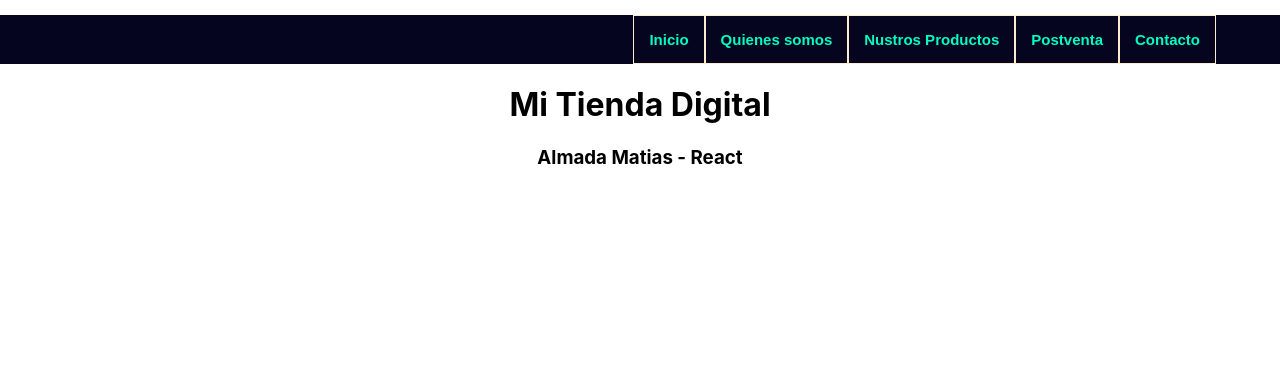
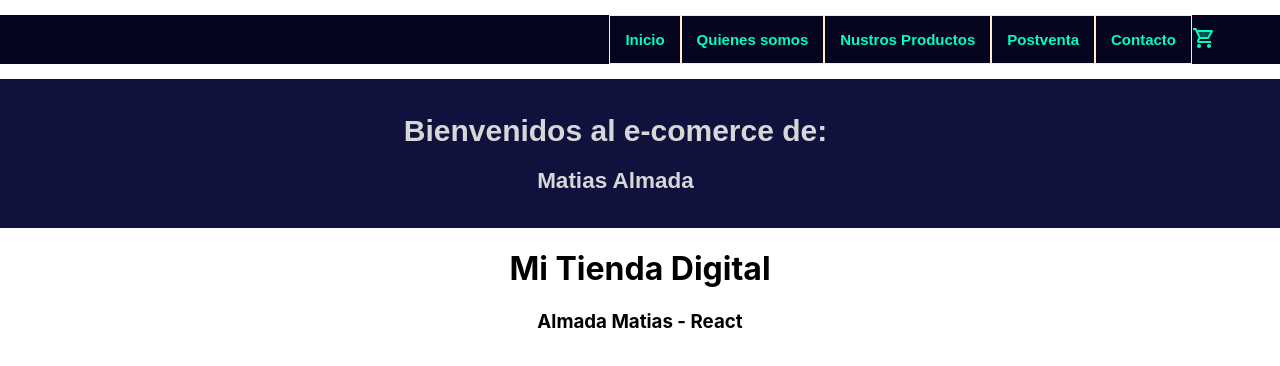
Before and after one commit to matiasea/my-tienda, a React (Create React App) app: page / in a window 1280 px wide. Shown: the top 366 px of the page. Built offline with nearby package versions, Linux system fonts and the light colour scheme.

Commit message:
"Incorporamos M-UI"

```diff
--- a/package.json
+++ b/package.json
@@ -3,6 +3,11 @@
   "version": "0.1.0",
   "private": true,
   "dependencies": {
+    "@emotion/react": "^11.9.3",
+    "@emotion/styled": "^11.9.3",
+    "@fontsource/roboto": "^4.5.7",
+    "@mui/icons-material": "^5.8.3",
+    "@mui/material": "^5.8.3",
     "@testing-library/jest-dom": "^5.16.4",
     "@testing-library/react": "^13.3.0",
     "@testing-library/user-event": "^13.5.0",
--- a/src/App.js
+++ b/src/App.js
@@ -1,13 +1,16 @@
-import logo from './logo.svg';
+
 import './App.css';
+import Navigation from "./components/navigation/navigation";
+import ItemListContainer from './components/ItemListContainer/ItemListContainer';
 
-import Navigation from "./components/navigation";
 
 
 function App() {
   return (
     <div className="App">
       <Navigation/>
+      <ItemListContainer nombre="Matias Almada"/>
+
       <h1>Mi Tienda Digital</h1>
       <h3>Almada Matias - React</h3>
     </div>
--- /dev/null
+++ b/src/components/ItemListContainer/ItemListContainer.css
@@ -0,0 +1,10 @@
+.greetings{
+    padding: 15px;
+    padding-right: 5%;
+    align-items: center;
+    list-style-type: none;
+    background-color: rgb(17, 17, 61);
+    color: rgb(213, 216, 215);
+    font-size: 15px;
+    font-family:Arial, Helvetica, sans-serif;
+}
--- /dev/null
+++ b/src/components/ItemListContainer/ItemListContainer.js
@@ -0,0 +1,11 @@
+import "./ItemListContainer.css"
+
+const ItemListContainer = (props) => {
+    return <div className="greetings">
+        <h1>Bienvenidos al e-comerce de:</h1>
+        <h2>{props.nombre}</h2>
+
+    </div>
+}
+
+export default ItemListContainer;
--- /dev/null
+++ b/src/components/carrito/cartWidget.js
@@ -0,0 +1,14 @@
+
+import LocalGroceryStoreTwoToneIcon from '@mui/icons-material/LocalGroceryStoreTwoTone';;
+
+const CartWidget = () => {
+    return (
+
+        <div>
+            <LocalGroceryStoreTwoToneIcon />
+        </div>
+
+        );
+};
+
+export default CartWidget;
--- a/src/components/navigation.js
+++ b/src/components/navigation/navigation.js
@@ -1,4 +1,5 @@
 import "./navigation.css"
+import CartWidget from "../carrito/cartWidget"
 
 const Navigation = () => {
     return (
@@ -9,6 +10,7 @@ const Navigation = () => {
                 <li>Nustros Productos</li>
                 <li>Postventa</li>
                 <li>Contacto</li>
+                <CartWidget/>
             </ul>
         </nav>
     )
```
Also changed, not shown: src/components/navigation/navigation.css (renamed from src/components/navigation.css), 1 other file (tests, documents, lock files or other folders).
